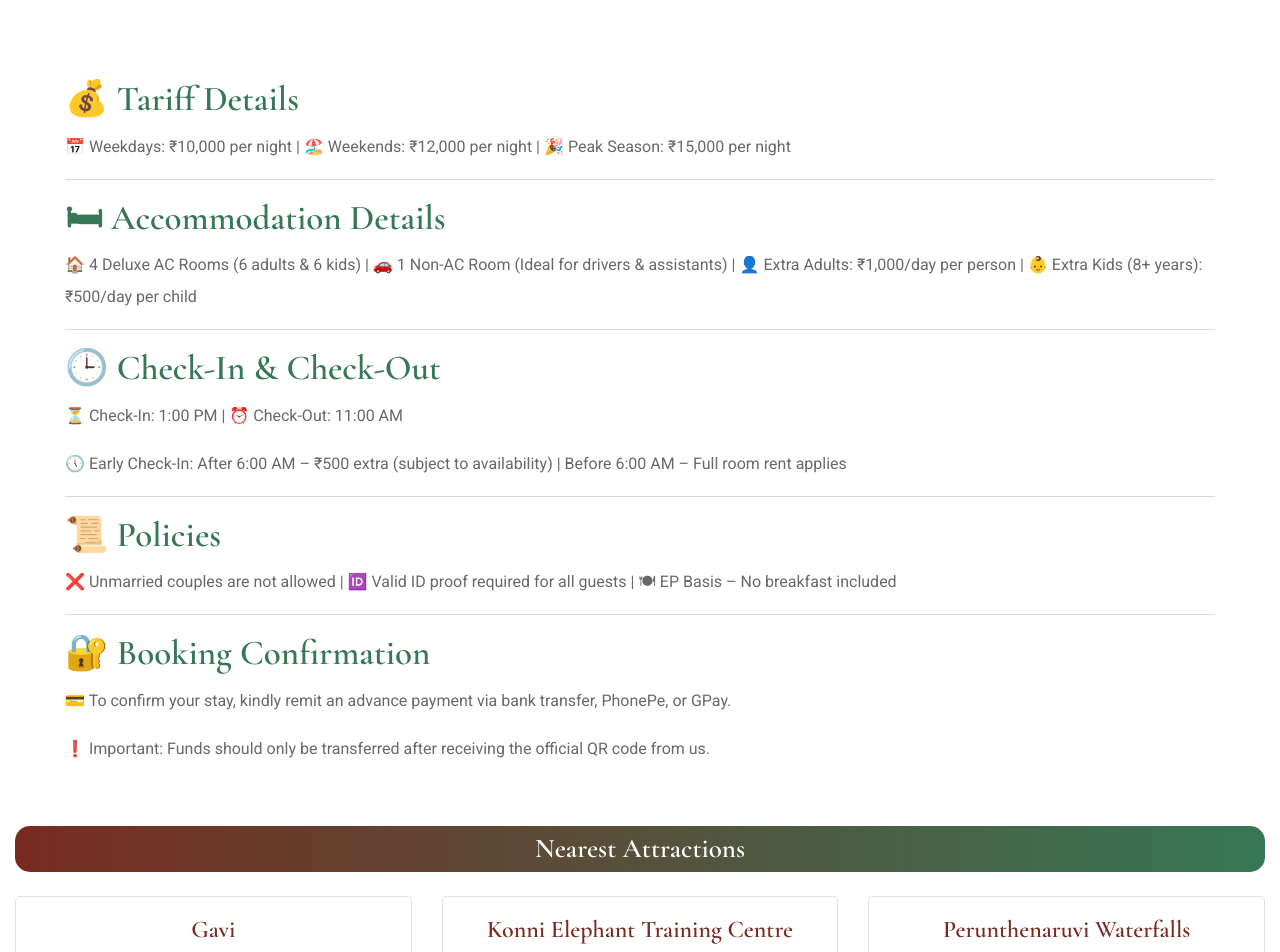
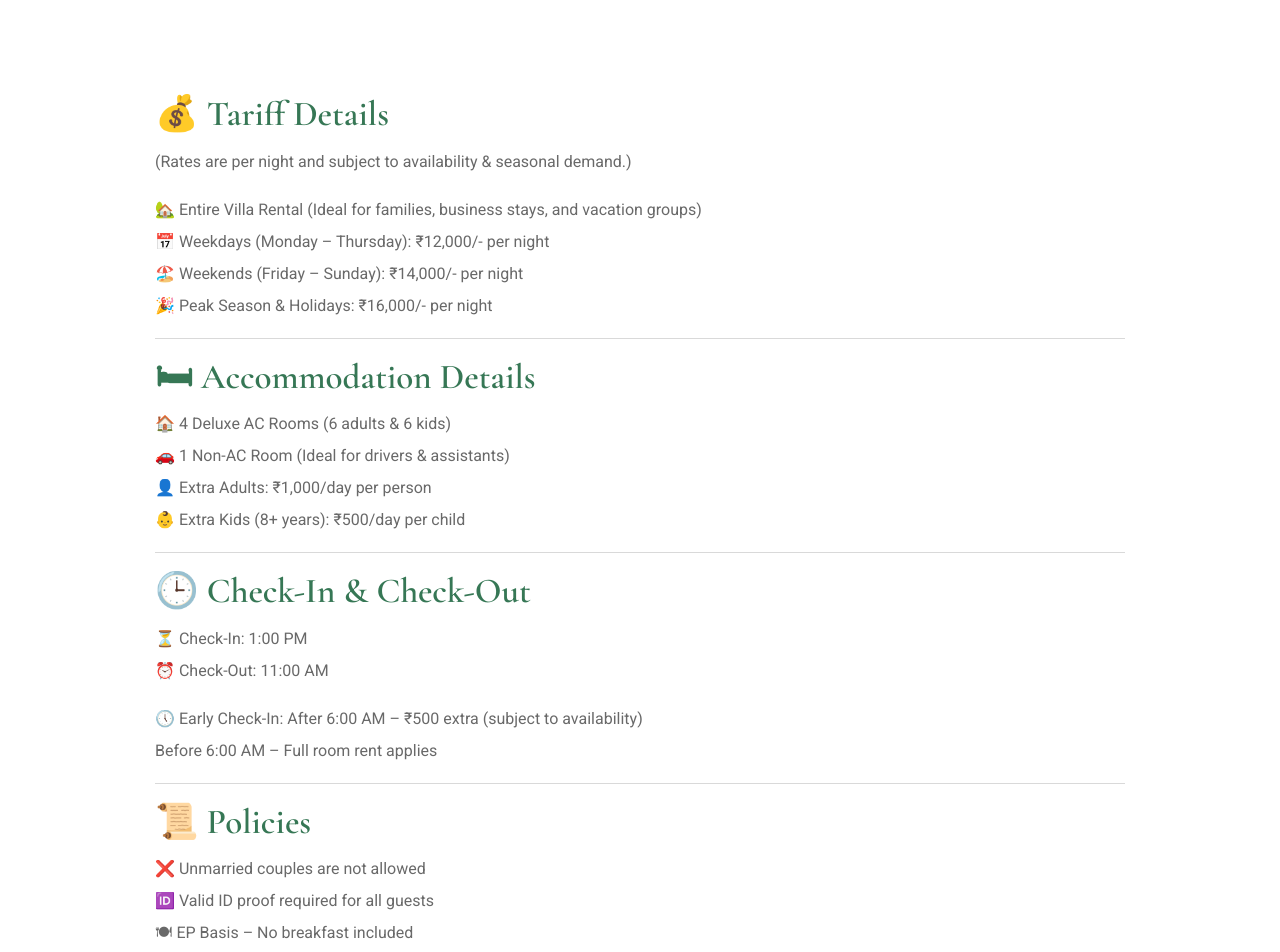
Before and after one commit to Praisy-Mathew/Meadows, a plain HTML site: page index.html in a window 1280 px wide. Shown: the part 5549-6501 px from the top of the page. Drawn offline with nearby package versions, Linux system fonts and the light colour scheme; animation ran at ten frames a second; files whose address does not match are found by name.

Commit message:
sixth commit

```diff
--- a/index.html
+++ b/index.html
@@ -1551,23 +1551,29 @@
         <section class="tariff-details">
             <div class="container">
                 <h3 style="color:#367755">💰 Tariff Details</h3>
-                <p>📅 Weekdays: ₹10,000 per night | 🏖️ Weekends: ₹12,000 per night | 🎉 Peak Season: ₹15,000 per night
-                </p>
+                <p>(Rates are per night and subject to availability & seasonal demand.)</p>
+                <p>
+    🏡 Entire Villa Rental (Ideal for families, business stays, and vacation groups)<br>
+    📅 Weekdays (Monday – Thursday): ₹12,000/- per night<br>
+    🏖️ Weekends (Friday – Sunday): ₹14,000/- per night<br>
+    🎉 Peak Season & Holidays: ₹16,000/- per night
+</p>
+
                 <hr>
 
                 <h3 style="color:#367755">🛏 Accommodation Details</h3>
-                <p>🏠 4 Deluxe AC Rooms (6 adults & 6 kids) | 🚗 1 Non-AC Room (Ideal for drivers & assistants) | 👤
-                    Extra Adults: ₹1,000/day per person | 👶 Extra Kids (8+ years): ₹500/day per child</p>
+                <p>🏠 4 Deluxe AC Rooms (6 adults & 6 kids) <br> 🚗 1 Non-AC Room (Ideal for drivers & assistants) <br> 👤
+                    Extra Adults: ₹1,000/day per person <br> 👶 Extra Kids (8+ years): ₹500/day per child</p>
                 <hr>
 
                 <h3 style="color:#367755">🕒 Check-In & Check-Out</h3>
-                <p>⏳ Check-In: 1:00 PM | ⏰ Check-Out: 11:00 AM</p>
-                <p>🕔 Early Check-In: After 6:00 AM – ₹500 extra (subject to availability) | Before 6:00 AM – Full room
+                <p>⏳ Check-In: 1:00 PM <br> ⏰ Check-Out: 11:00 AM</p>
+                <p>🕔 Early Check-In: After 6:00 AM – ₹500 extra (subject to availability) <br> Before 6:00 AM – Full room
                     rent applies</p>
                 <hr>
 
                 <h3 style="color:#367755">📜 Policies</h3>
-                <p>❌ Unmarried couples are not allowed | 🆔 Valid ID proof required for all guests | 🍽 EP Basis – No
+                <p>❌ Unmarried couples are not allowed <br> 🆔 Valid ID proof required for all guests <br> 🍽 EP Basis – No
                     breakfast included</p>
                 <hr>
 
@@ -1576,7 +1582,22 @@
                 <p>❗ Important: Funds should only be transferred after receiving the official QR code from us.</p>
             </div>
         </section>
-
+<style>
+ .tariff-details {
+    display: flex;
+    justify-content: center;
+    text-align: left; /* or center if you want the text centered too */
+}
+
+.tariff-details .container {
+    max-width: 1000px; /* or whatever width you prefer */
+    width: 100%;
+    padding: 15px;
+}
+
+
+
+</style>
 
         <!-- Instagram Area start -->
         <!-- <section class="instagram-area">
@@ -1627,7 +1648,7 @@
                 </div>
                <p>
                 Tucked within the Periyar Tiger Reserve, Gavi is a hidden eco-tourism haven known for misty forests, calm lakes, and exotic wildlife. Perfect for birdwatching, trekking, and nature lovers seeking peace and untouched wilderness.
-                📍 From Ranni: ~70 km | 2 hours
+                 <br>📍 From Ranni: ~70 km | 2 hours
                </p>
             </div>
         </div>
@@ -1640,7 +1661,7 @@
                 </div>
                <p>
                 This heritage center lets visitors observe and interact with elephants in a natural setting. Learn about traditional training practices, enjoy forest walks, and experience the cultural importance of elephants in Kerala’s history.
-                📍 From Ranni: ~30 km | 45 minutes
+                <br>📍 From Ranni: ~30 km | 45 minutes
                </p>
             </div>
         </div>
@@ -1652,7 +1673,7 @@
                 </div>
                <p>
                 A scenic cascade on the Pamba River, Perunthenaruvi offers natural rock formations, lush greenery, and a relaxing ambiance. Ideal for quiet getaways, picnics, and clicking memorable nature shots.
-                📍 From Ranni: ~15 km | 30 minutes
+                <br>📍 From Ranni: ~15 km | 30 minutes
                </p>
             </div>
         </div>
@@ -1664,7 +1685,7 @@
                 </div>
                <p>
                 Located inside dense forest, Kakki is a serene reservoir known for boating and wildlife sightings. A peaceful retreat where you can unwind surrounded by the beauty of nature and tall, green hills.
-                📍 From Ranni: ~45 km | 1.5 hours
+                <br>📍 From Ranni: ~45 km | 1.5 hours
             </p>
             </div>
         </div>
@@ -1676,7 +1697,7 @@
                 </div>
                <p>
                 Home to the famed snake boat race and Aranmula Kannadi (metal mirrors), this riverside village blends heritage, spiritual vibes, and traditional craftsmanship in one vibrant cultural package.
-                📍 From Ranni: ~25 km | 45 minutes
+                <br>📍 From Ranni: ~25 km | 45 minutes
                </p>
             </div>
         </div>
@@ -1688,7 +1709,7 @@
                 </div>
                <p>
                 A picturesque hill town with tea gardens, pine forests, and cool air. Ideal for refreshing retreats, scenic drives, and short hikes along rolling green hills and mist-kissed paths.
-                📍 From Ranni: ~55 km | 1.5 hours
+                <br>📍 From Ranni: ~55 km | 1.5 hours
                </p>
             </div>
         </div>
@@ -1700,7 +1721,7 @@
                 </div>
                <p>
                 A wildlife-rich paradise offering boat safaris, spice plantations, and trekking trails. Spot elephants, bison, and more in the Periyar Tiger Reserve while breathing in the crisp mountain air.
-📍 From Ranni: ~90 km | 2.5 hours
+            <br> 📍 From Ranni: ~90 km | 2.5 hours
                </p>
             </div>
         </div>
@@ -1712,7 +1733,7 @@
                 </div>
                <p>
                 Famous for bamboo rafting on the Kallar River, Adavi is a quiet forest spot perfect for nature lovers and families seeking a relaxing and rustic escape.
-📍 From Ranni: ~27.7 km | 43 minutes
+            <br>📍 From Ranni: ~27.7 km | 43 minutes
                </p>
             </div>
         </div>
@@ -1724,7 +1745,7 @@
                 </div>
                <p>
                 Misty meadows, pine valleys, and green tea estates define Vagamon. A calm hill station that offers adventure sports, romantic scenery, and a break from the lowland heat.
-📍 From Ranni: ~67.5 km | 1 hour 53 minutes
+               <br>📍 From Ranni: ~67.5 km | 1 hour 53 minutes
                </p>
             </div>
         </div>
@@ -1736,7 +1757,7 @@
                 </div>
                <p>
                 India’s first planned eco-tourism site featuring canopy walks, boating, adventure zones, and music fountains. A great mix of nature, fun, and light thrill.
-📍 From Ranni: ~80 km | 2 hours
+               <br>📍 From Ranni: ~80 km | 2 hours
                </p>
             </div>
         </div>
@@ -1748,7 +1769,7 @@
                 </div>
                <p>
                 A biodiversity hotspot near Thenmala, this forest sanctuary is home to rare flora and fauna. Explore forest trails, boat across reservoirs, and enjoy the raw beauty of nature.
-📍 From Ranni: ~85 km | 2 hours
+               <br>📍 From Ranni: ~85 km | 2 hours
                </p>
             </div>
         </div>
@@ -1760,7 +1781,7 @@
                 </div>
                <p>
                 A vibrant fishing village near Kollam. Watch the daily catch arrive, stroll the pier, or enjoy seafood at local eateries while soaking in coastal charm.
-📍 From Ranni: ~105 km | 2.5 hours
+                <br>📍 From Ranni: ~105 km | 2.5 hours
                </p>
             </div>
         </div>
```
Also changed, not shown: contact.html (+3 -3 lines).
